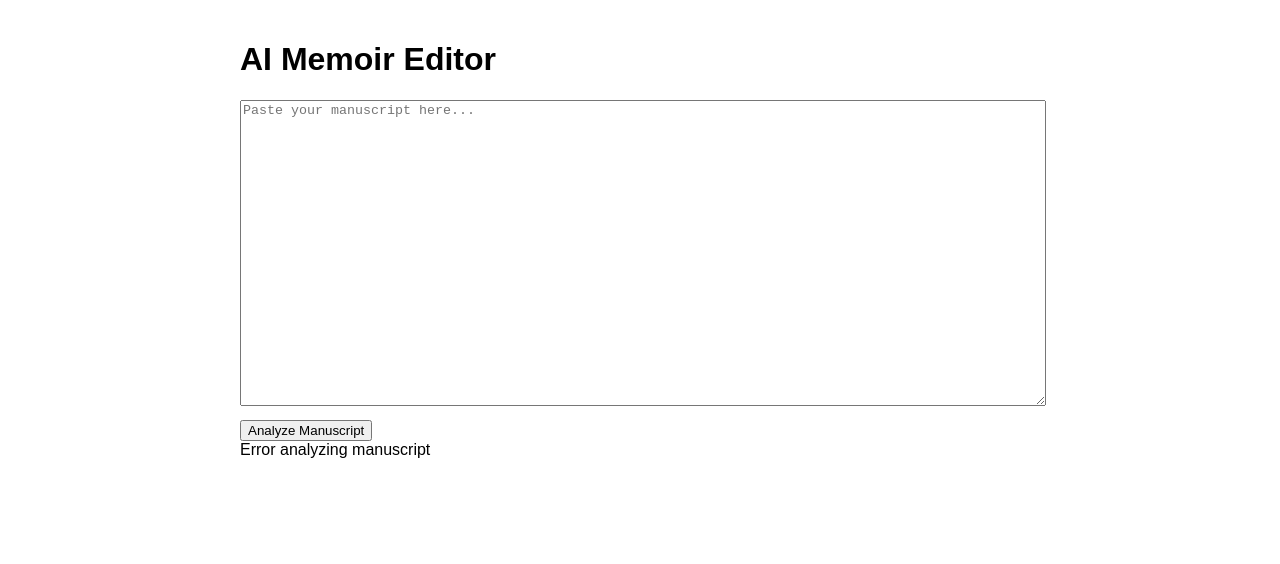
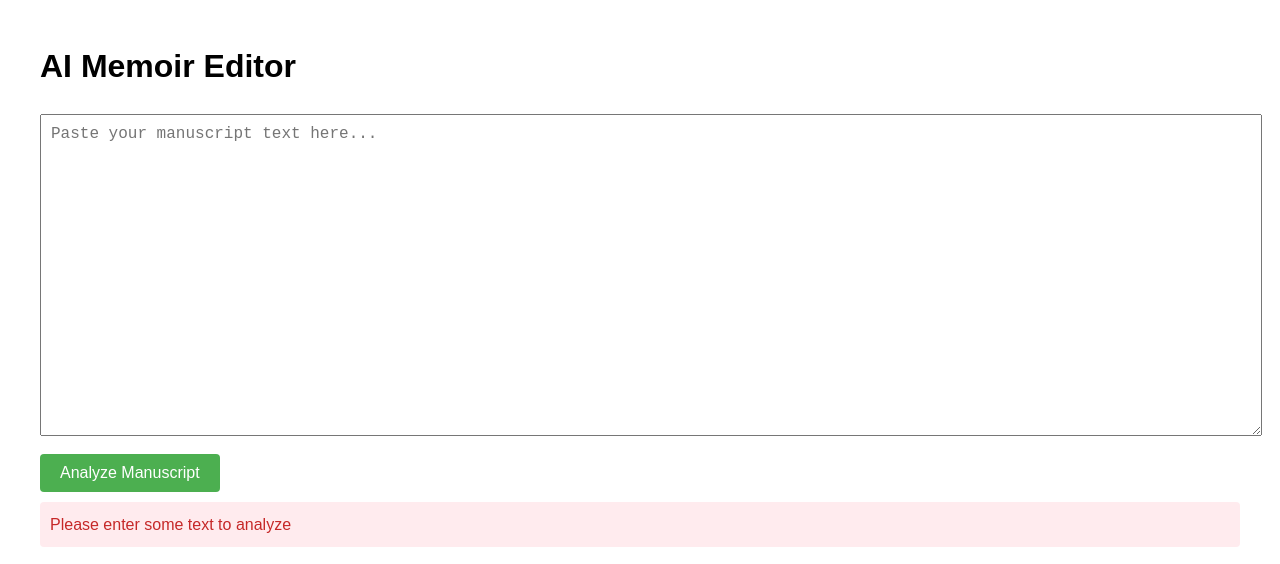
Before and after one commit to alexfinnemore/ai-memoir-editor, a website: page index.html in a window 1280 px wide. Both pictures are taken after a click on the button "Analyze Manuscript". Drawn offline with Linux system fonts and the light colour scheme; no server answers.

Commit message:
Improve UI with better error handling and status updates

```diff
--- a/index.html
+++ b/index.html
@@ -6,34 +6,89 @@
     <style>
         body {
             font-family: Arial, sans-serif;
-            max-width: 800px;
+            max-width: 1200px;
             margin: 0 auto;
             padding: 20px;
+            line-height: 1.6;
         }
         #manuscript-input {
             width: 100%;
             height: 300px;
             margin-bottom: 10px;
+            padding: 10px;
+            font-size: 16px;
+        }
+        #analyze-btn {
+            padding: 10px 20px;
+            font-size: 16px;
+            background-color: #4CAF50;
+            color: white;
+            border: none;
+            border-radius: 4px;
+            cursor: pointer;
+        }
+        #analyze-btn:disabled {
+            background-color: #cccccc;
+            cursor: not-allowed;
+        }
+        #status {
+            margin: 10px 0;
+            padding: 10px;
+            border-radius: 4px;
+        }
+        .error {
+            background-color: #ffebee;
+            color: #c62828;
+        }
+        .success {
+            background-color: #e8f5e9;
+            color: #2e7d32;
+        }
+        #suggestions-output {
+            white-space: pre-wrap;
+            background-color: #f5f5f5;
+            padding: 20px;
+            border-radius: 4px;
+            margin-top: 20px;
         }
     </style>
 </head>
 <body>
     <h1>AI Memoir Editor</h1>
-    <textarea id="manuscript-input" placeholder="Paste your manuscript here..."></textarea>
+
+    <textarea id="manuscript-input" placeholder="Paste your manuscript text here..."></textarea>
+
     <div>
         <button id="analyze-btn">Analyze Manuscript</button>
     </div>
+
+    <div id="status" style="display: none;"></div>
     <div id="suggestions-output"></div>
 
     <script>
-        document.getElementById('analyze-btn').addEventListener('click', async () => {
+        const statusDiv = document.getElementById('status');
+        const analyzeBtn = document.getElementById('analyze-btn');
+        const suggestionsOutput = document.getElementById('suggestions-output');
+
+        function showStatus(message, isError = false) {
+            statusDiv.textContent = message;
+            statusDiv.style.display = 'block';
+            statusDiv.className = isError ? 'error' : 'success';
+        }
+
+        analyzeBtn.addEventListener('click', async () => {
             const manuscriptText = document.getElementById('manuscript-input').value;
-            const suggestionsOutput = document.getElementById('suggestions-output');
 
-            // Placeholder for AI analysis
-            suggestionsOutput.innerHTML = 'Analyzing manuscript...';
+            if (!manuscriptText.trim()) {
+                showStatus('Please enter some text to analyze', true);
+                return;
+            }
 
-            // In future, this will call backend AI analysis
+            // Disable button and show processing status
+            analyzeBtn.disabled = true;
+            showStatus('Analyzing manuscript...');
+            suggestionsOutput.textContent = '';
+
             try {
                 const response = await fetch('/analyze', {
                     method: 'POST',
@@ -42,10 +97,24 @@
                     },
                     body: JSON.stringify({ text: manuscriptText })
                 });
-                const suggestions = await response.json();
-                suggestionsOutput.innerHTML = JSON.stringify(suggestions, null, 2);
+
+                const result = await response.json();
+
+                if (!response.ok) {
+                    throw new Error(result.error || 'Failed to analyze text');
+                }
+
+                if (result.success) {
+                    showStatus('Analysis complete', false);
+                    suggestionsOutput.textContent = result.analysis;
+                } else {
+                    throw new Error(result.error || 'Analysis failed');
+                }
             } catch (error) {
-                suggestionsOutput.innerHTML = 'Error analyzing manuscript';
+                showStatus(`Error: ${error.message}`, true);
+                console.error('Analysis error:', error);
+            } finally {
+                analyzeBtn.disabled = false;
             }
         });
     </script>
```
